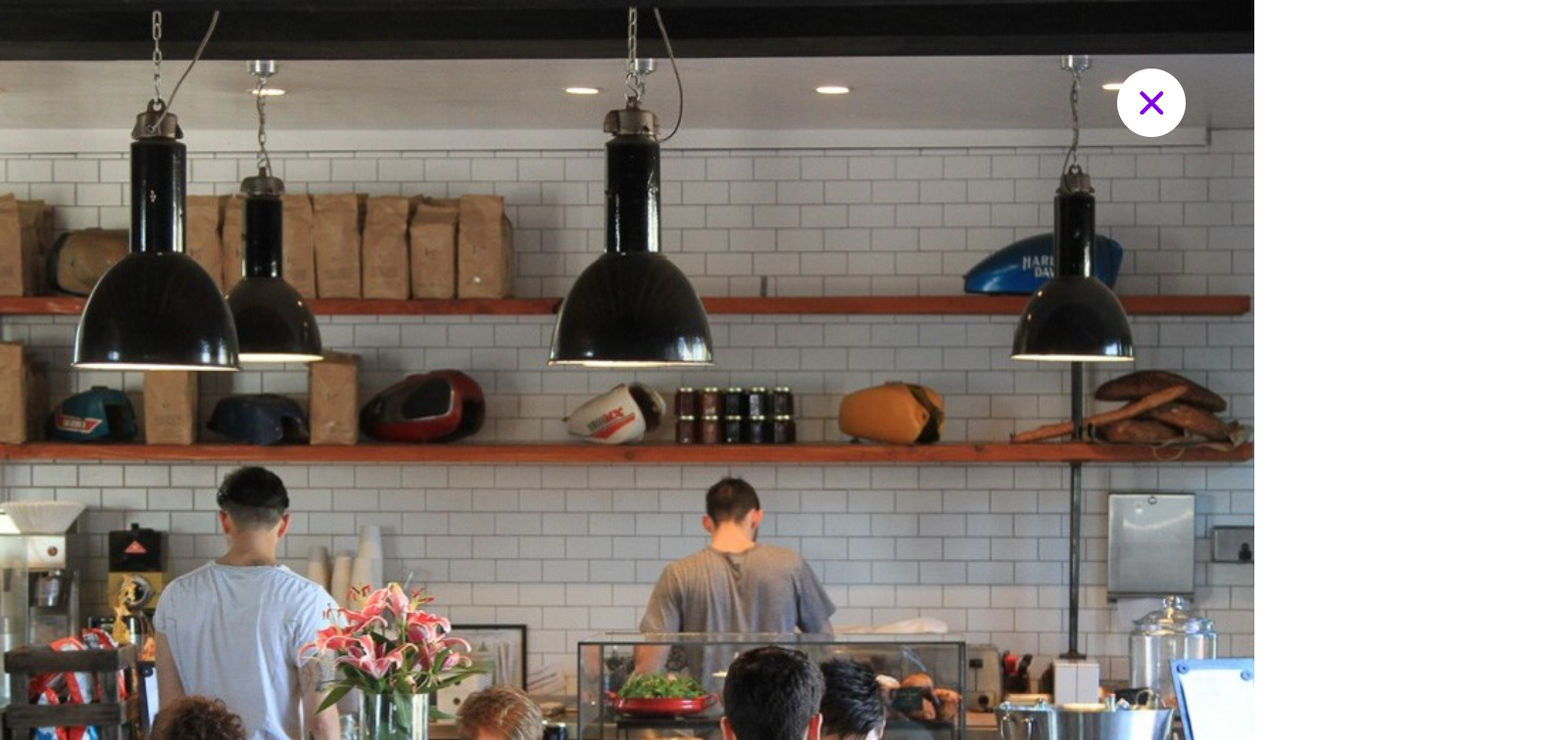
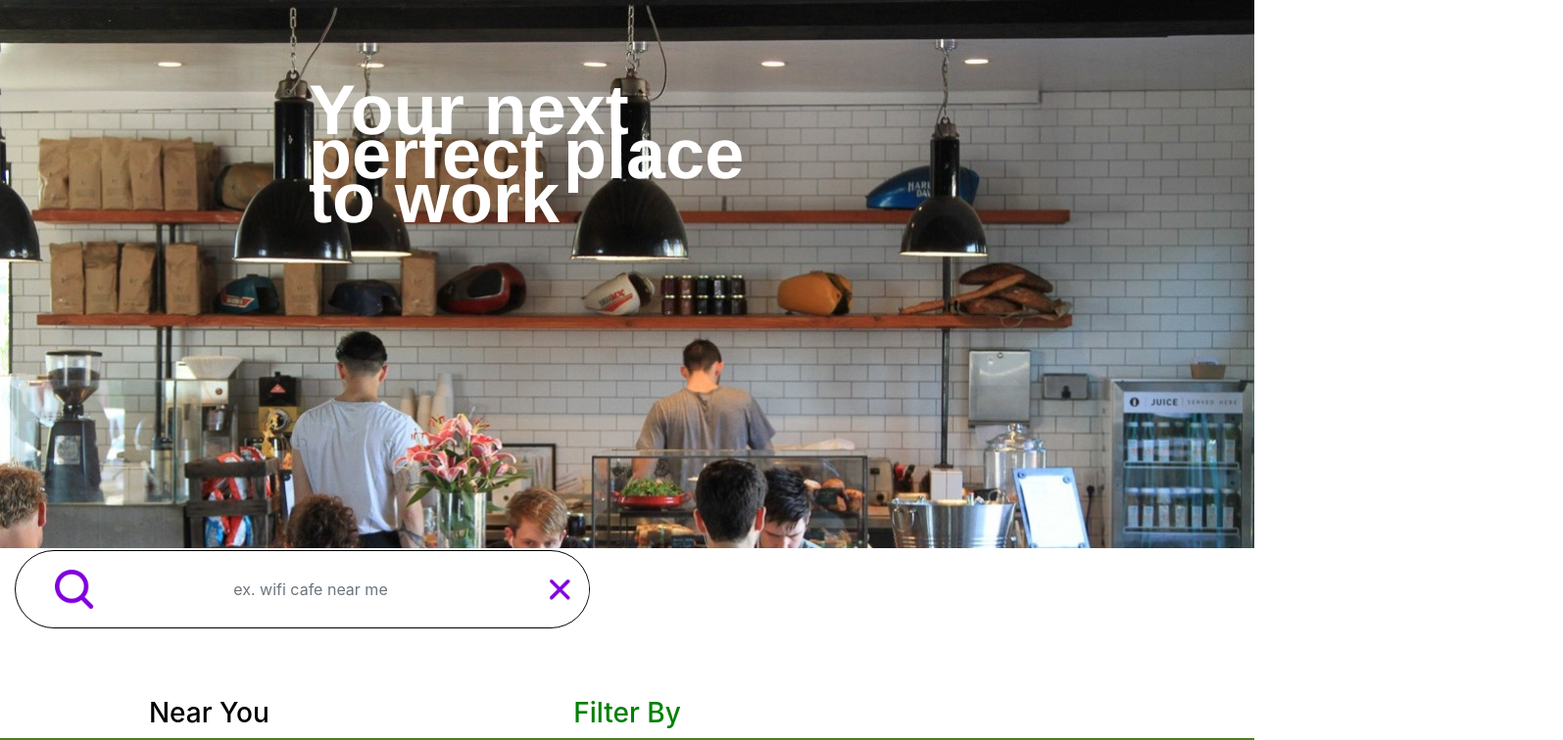
Before and after one commit to Jakub41/Ideal-place-to-work-FE, a React (Create React App) app: page / in a window 1280 px wide. Shown: the top 756 px of the page at 98% size, 1595 px wide, since content can reach past the window. Built offline with nearby package versions, Linux system fonts and the light colour scheme.

Commit message:
margins for search bar

```diff
--- a/src/Components/Main.jsx
+++ b/src/Components/Main.jsx
@@ -9,9 +9,9 @@ class Main extends Component {
         return (
             <>
                 <div>
-                {/*<LandingPage/>*/}
+                <LandingPage/>
                 </div>
-                <DetailsPageIndex/>
+                {/* <DetailsPageIndex/> */}
                 <div>
                 <Footer/>
                 </div>
--- a/src/Pages/landingPage/Landing.css
+++ b/src/Pages/landingPage/Landing.css
@@ -26,10 +26,12 @@
 /* landingSearch Component */
 .searchRow {
     background-color: white;
-    position: absolute;
+    position: initial;
     display: flex;
     justify-content: center;
     align-items: center;
+    margin-top: 2px;
+    margin-bottom: 70px;
     left: 78px;
     top: 144vh;
     width: 587px;
@@ -37,6 +39,7 @@
     border-radius: 50px;
     border: black 1px solid;
 }
+
 .searchIcon {
     flex: 0 0 80px;
     width: 80px;
--- a/src/Pages/landingPage/landingComponents/LandingAPI.jsx
+++ b/src/Pages/landingPage/landingComponents/LandingAPI.jsx
@@ -11,7 +11,7 @@ class LandingAPI extends Component {
     }
 
    modalOpen = () => {
-     if(this.state.modalOpen == true) {
+     if(this.state.modalOpen === true) {
        this.setState({modalOpen: false})
      } else if (this.state.modalOpen === false){
         this.setState({modalOpen: true})
--- a/src/Pages/landingPage/landingComponents/LandingSearch.jsx
+++ b/src/Pages/landingPage/landingComponents/LandingSearch.jsx
@@ -1,5 +1,5 @@
 import React, { Component } from "react";
-import { Input, Row, Col, InputGroup, InputGroupAddon } from "reactstrap";
+import { Input } from "reactstrap";
 import closeIcon from "../../../icons/close.png";
 import searchIcon from "../../../icons/Search.png";
 
```
